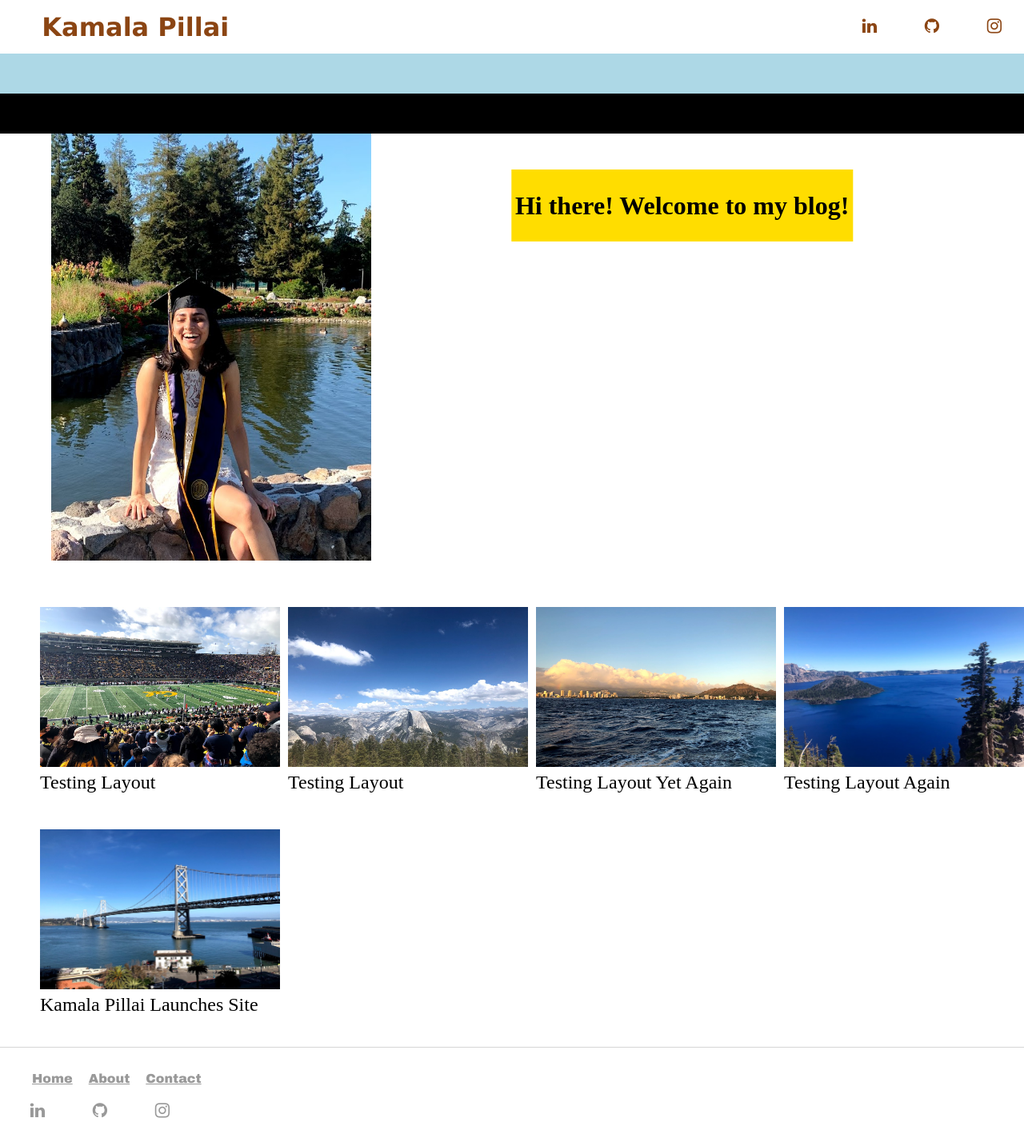
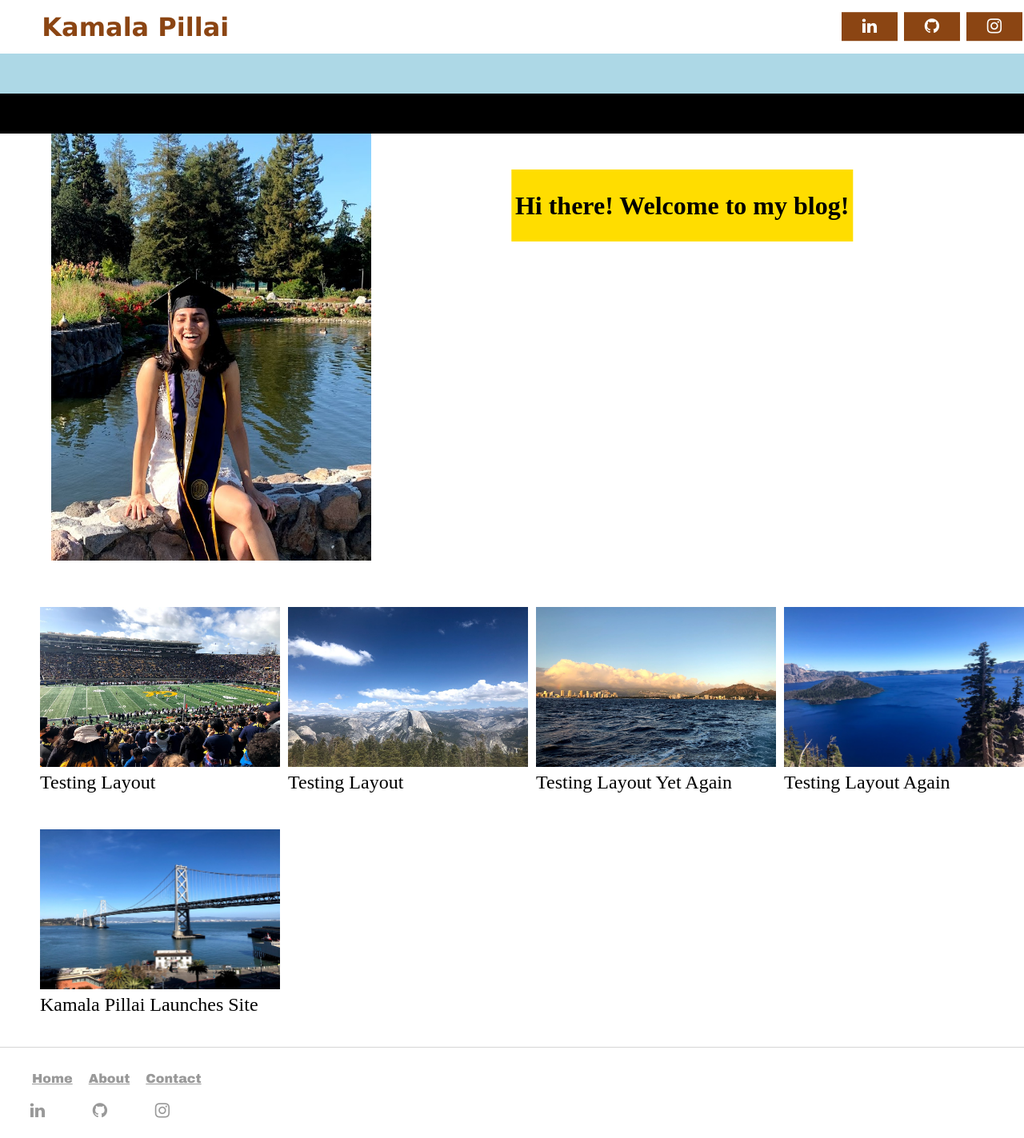
Before and after one commit to kpill/kpill.github.io, a Jekyll site: the page built from index.html, in a window 1280 px wide. Shown: the whole page at 80% size. Built offline with Jekyll 4.4.1, drawn with Linux system fonts in a browser that asks for light colours.

Commit message:
Update main.css

```diff
--- a/css/main.css
+++ b/css/main.css
@@ -94,24 +94,24 @@ html, body {
 
 		.fa-linkedin {
 			padding: 10px;
- 			background: white;
-  			color: saddleBrown;
+ 			background: saddleBrown;
+  			color: white;
 			vertical-align: middle;
 			transform: translate(0%, -30%);
 		}
 
 		.fa-github {
 			padding: 10px;
-			background: white;
-			color: saddleBrown;
+			background: saddleBrown;
+			color: white;
 			vertical-align: middle;
 			transform: translate(0%, -30%);
 		}
 
 		.fa-instagram {
 			padding: 10px;
-			background: white;
-			color: saddleBrown;
+			background: saddleBrown;
+			color: white;
 			vertical-align: middle;
 			transform: translate(0%, -30%);
 		}
```
